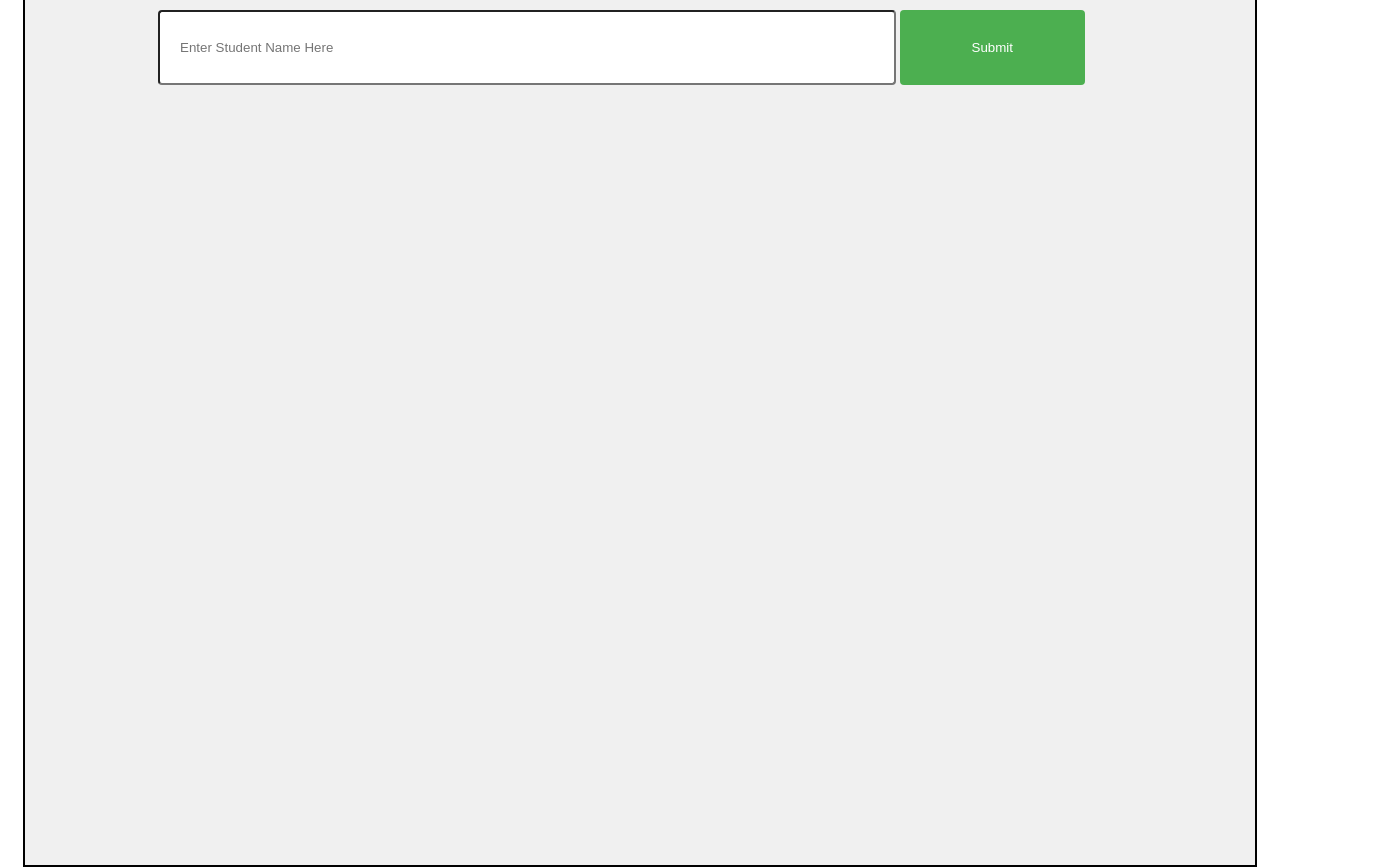
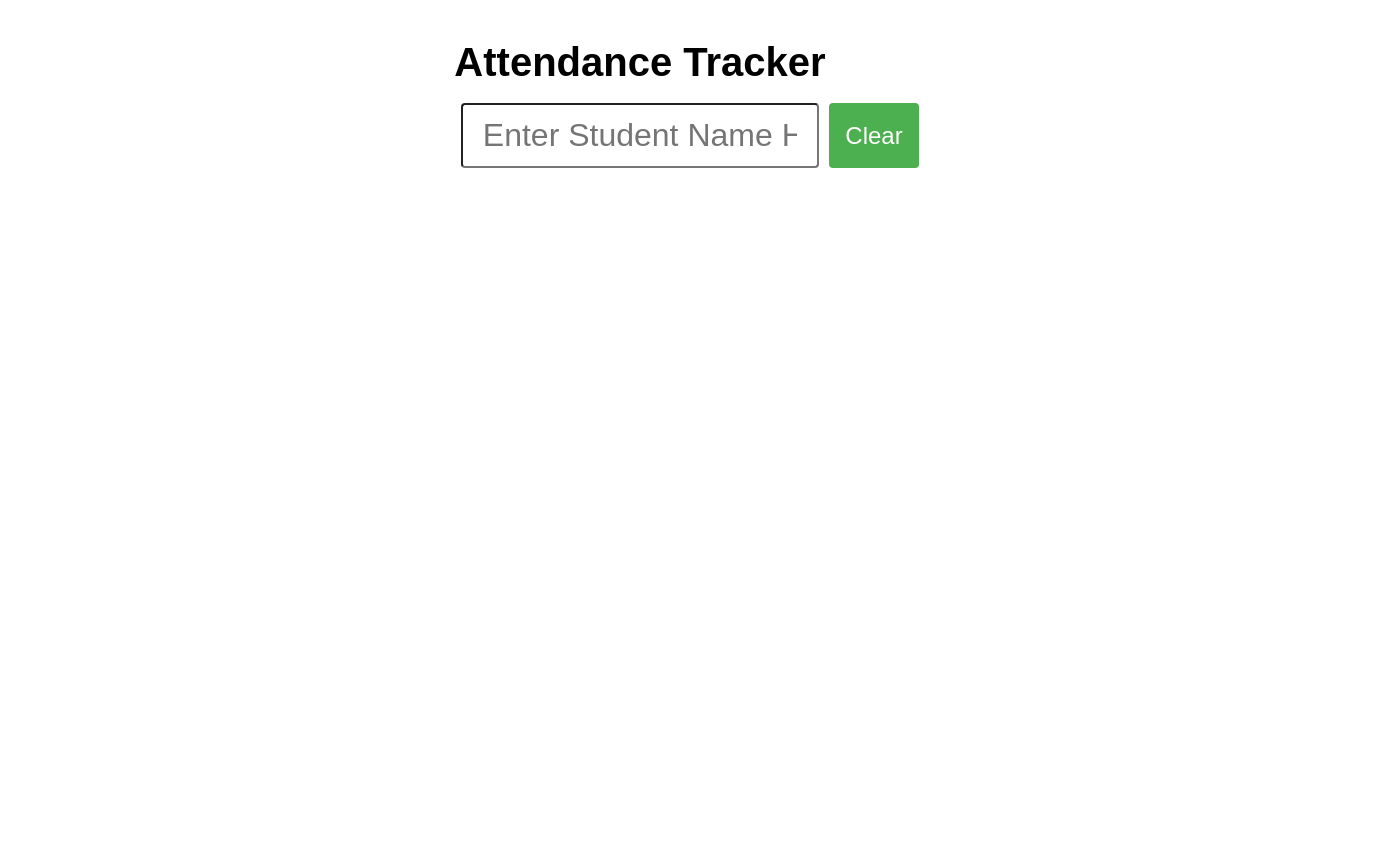
Before and after one commit to popcorn150/Road_To_JavaScript, a plain HTML site: page Playful Code/Attendance/classAttendance.html in a window 1280 px wide. Shown: the whole page, 1398 px wide, since content can reach past the window. After the commit the page ends 800 px from the top, so only its background shows below. Drawn offline with Linux system fonts and the light colour scheme; a web font is replaced by a local one.

Commit message:
working on an attendance

```diff
--- a/Playful Code/Attendance/classAttendance.css
+++ b/Playful Code/Attendance/classAttendance.css
@@ -1,47 +1,63 @@
+* {
+    margin: 0;
+    padding: 0;
+}
+
 body {
     overflow: hidden;
+    font-family: "Anta", sans-serif;
+    font-weight: 400;
+    font-style: normal;
 }
 
 .box_container {
-    width: 1200px;
-    height: 900px;
-    background-color: #f0f0f0;
-    border: 2px solid black;
-    position: absolute;
-    top: 50%;
-    left: 50%;
-    transform: translate(-50%, -50%);
-    padding: 15px;
+    margin: auto;
+    width: 70%;
+    display: flex;
 }
 
-.text_properties_container{
-    width: 100%;
-    height: 50px;
-    padding: 10px;
-    position: absolute;
-    top: 7%;
-    left: 10%;
+.attendanceList {
+    width: 10600px;
+    min-height: 100vh;
+    margin: auto;
 }
 
-input[type = 'text'] {
-    width: 60%;
-    height: 150%;
+.attendanceList h1{
+    font-size: 2.5rem;
+    margin-top: 1em;
+}
+
+input[type='text'] {
+    font-family: inherit;
+    outline: 0;
+    font-size: 2rem;
     box-sizing: border-box;
-    display: inline-block;
     border-radius: 4px;
     padding: 12px 20px;
+    width: 40%;
 }
 
-input[type = 'button'] {
-    width: 15%;
-    height: 150%;
+#clearList {
+    position: absolute;
+    width: 7%;
+    height: 65px;
+    margin-left: 10px;
+    font-family: inherit;
+    font-size: 1.5rem;
     background-color: #4CAF50;
     color: white;
     border: none;
+    box-sizing: border-box;
     border-radius: 4px;
     cursor: pointer;
 }
 
-input[type = 'button']:hover {
+#clearList:hover{
     background-color: #45a049;
 }
+
+#studentList h2{
+    margin-left: 20%;
+    margin-right: 10px;margin-top: 15px;
+    font-size: 2rem;
+}
--- a/Playful Code/Attendance/classAttendance.html
+++ b/Playful Code/Attendance/classAttendance.html
@@ -1,18 +1,30 @@
 <!DOCTYPE html>
 <html lang="en">
+
 <head>
     <meta charset="UTF-8">
     <meta name="viewport" content="width=device-width, initial-scale=1.0">
+    <link rel="preconnect" href="https://fonts.googleapis.com">
+    <link rel="preconnect" href="https://fonts.gstatic.com" crossorigin>
+    <link href="https://fonts.googleapis.com/css2?family=Anta&display=swap" rel="stylesheet">
     <title>Attendance</title>
     <link rel="stylesheet" href="classAttendance.css">
 </head>
+
 <body>
     <div class="box_container">
-        <div class="text_properties_container">
-            <input type="text" placeholder="Enter Student Name Here" class="text_input">
-            <input type="button" value="Submit" onclick="submitInput()" class="submitBtn">
+        <div class="attendanceList">
+            <h1 style="text-align: center;">Attendance Tracker</h1>
+            <br>
+            <div style="text-align: center;">
+                <input type="text" placeholder="Enter Student Name Here" id="textInput">
+                <button id="clearList">Clear</button>
+            </div>
+            <br>
+            <div id="studentList"></div>
         </div>
     </div>
     <script src="classAttendance.js"></script>
 </body>
+
 </html>
--- a/Playful Code/Attendance/classAttendance.js
+++ b/Playful Code/Attendance/classAttendance.js
@@ -1,3 +1,21 @@
-function submitInput() {
-    console.log('Button clicked!')
+const userInput = document.getElementById('textInput')
+const attendanceList = document.getElementById('studentList')
+const clearList = document.getElementById('clearList')
+
+clearList.addEventListener('click', function () {
+    attendanceList.innerHTML = ''
+})
+
+userInput.addEventListener('keydown', function (event) {
+    if (event.key === 'Enter') {
+        addAttendanceList()
+    }
+})
+
+function addAttendanceList() {
+    let h2 = document.createElement('h2')
+    h2.innerHTML = '>'+ ' ' + userInput.value
+
+    attendanceList.insertAdjacentElement('beforeend', h2)
+    userInput.value = ''
 }
```
